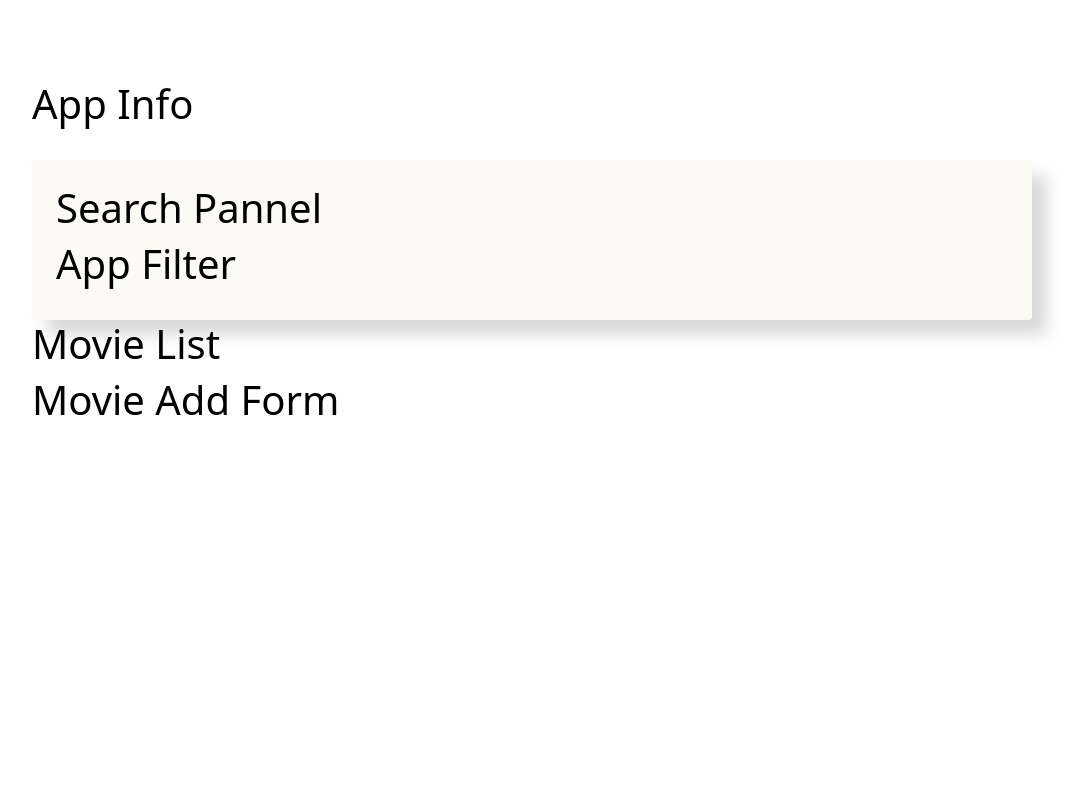
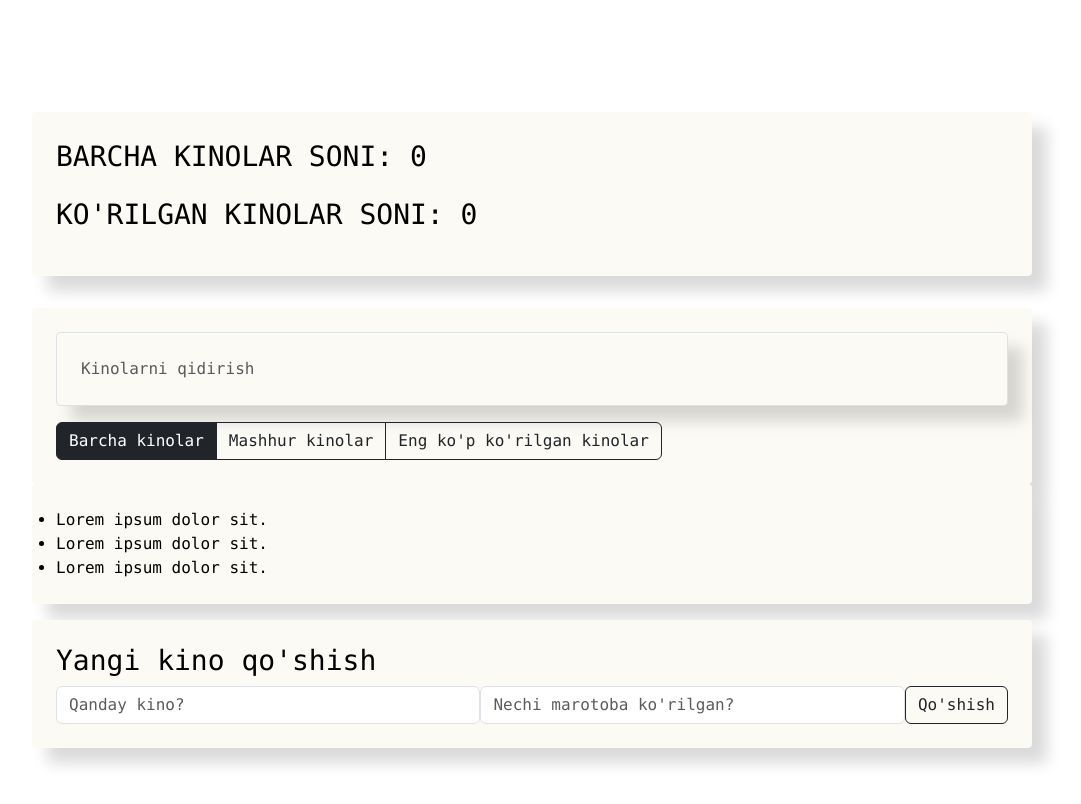
Before and after one commit to Kamol1dd1nbek/movie, a Vue app: page /#/ in a window 1280 px wide. Shown: the top 804 px of the page, without its empty margins (108-1189 px from the left). Built offline with nearby package versions, Linux system fonts and the light colour scheme.

Commit message:
Basic styles

```diff
--- a/src/components/app-filter/AppFilter.vue
+++ b/src/components/app-filter/AppFilter.vue
@@ -1,13 +1,17 @@
 <template>
-    <div>
-        <h1>App Filter</h1>
+    <div class="btn-group">
+        <button class="btn btn-dark">
+            Barcha kinolar
+        </button>
+        <button class="btn btn-outline-dark">
+            Mashhur kinolar
+        </button>
+        <button class="btn btn-outline-dark">
+            Eng ko'p ko'rilgan kinolar
+        </button>
     </div>
 </template>
 
-<script setup>
+<script setup></script>
 
-</script>
-
-<style lang="scss" scoped>
-
-</style>
+<style lang="scss" scoped></style>
--- a/src/components/app-info/AppInfo.vue
+++ b/src/components/app-info/AppInfo.vue
@@ -1,12 +1,18 @@
 <template>
-    <div>
-        <h1>App Info</h1>
-    </div>
+   <div class="app-info">
+      <p class="fs-3 text-uppercase">Barcha kinolar soni: 0</p>
+      <p class="fs-3 text-uppercase">Ko'rilgan kinolar soni: 0</p>
+   </div>
 </template>
 
-<script setup>
-</script>
+<script setup></script>
 
 <style lang="scss" scoped>
-
+.app-info {
+    margin-top: 2rem;
+    padding: 1.5rem;
+    background-color: #fcfaf5;
+    border-radius: 4px;
+    box-shadow: 15px 15px 15px rgba(0, 0, 0, 0.15);
+}
 </style>
--- a/src/components/app/App.vue
+++ b/src/components/app/App.vue
@@ -1,5 +1,5 @@
 <template>
-   <div class="app">
+   <div class="app font-monospace">
       <div class="content">
          <AppInfo></AppInfo>
          <div class="search-pannel">
--- /dev/null
+++ b/src/components/move-list-item/MovieListItem.vue
@@ -0,0 +1,9 @@
+<template>
+   <div>
+      <li>Lorem ipsum dolor sit.</li>
+   </div>
+</template>
+
+<script setup></script>
+
+<style lang="scss" scoped></style>
--- a/src/components/movie-add-form/MovieAddForm.vue
+++ b/src/components/movie-add-form/MovieAddForm.vue
@@ -1,13 +1,30 @@
 <template>
-    <div>
-        <h1>Movie Add Form</h1>
-    </div>
+   <div class="movie-add-form">
+      <h3>Yangi kino qo'shish</h3>
+      <form class="add-form d-flex">
+         <input
+            type="text"
+            class="form-control new-movie-label"
+            placeholder="Qanday kino?"
+         />
+         <input
+            type="text"
+            class="form-control new-movie-label"
+            placeholder="Nechi marotoba ko'rilgan?"
+         />
+         <button class="btn btn-outline-dark" type="submit">Qo'shish</button>
+      </form>
+   </div>
 </template>
 
-<script setup>
-
-</script>
+<script setup></script>
 
 <style lang="scss" scoped>
-
+.movie-add-form {
+   margin-bottom: 1rem;
+   padding: 1.5rem;
+   background-color: #fcfaf5;
+   border-radius: 4px;
+   box-shadow: 15px 15px 15px rgba(0, 0, 0, 0.15);
+}
 </style>
--- a/src/components/movie-list/MovieList.vue
+++ b/src/components/movie-list/MovieList.vue
@@ -1,13 +1,21 @@
 <template>
-    <div>
-        <h1>Movie List</h1>
-    </div>
+   <ul class="movie-list list-group">
+    <MovieListItem/>
+    <MovieListItem/>
+    <MovieListItem/>
+   </ul>
 </template>
 
 <script setup>
-
+import MovieListItem from "../move-list-item/MovieListItem.vue";
 </script>
 
 <style lang="scss" scoped>
-
+.movie-list {
+   margin-bottom: 1rem;
+   padding: 1.5rem;
+   background-color: #fcfaf5;
+   border-radius: 4px;
+   box-shadow: 15px 15px 15px rgba(0, 0, 0, 0.15);
+}
 </style>
--- a/src/components/search-pannel/SearchPannel.vue
+++ b/src/components/search-pannel/SearchPannel.vue
@@ -1,11 +1,21 @@
 <template>
-    <div>
-        <h1>Search Pannel</h1>
-    </div>
+   <div>
+      <input
+         type="text"
+         class="form-control search-input"
+         placeholder="Kinolarni qidirish"
+      />
+   </div>
 </template>
 
 <script setup></script>
 
 <style lang="scss" scoped>
-
+.search-input {
+   margin-bottom: 1rem;
+   padding: 1.5rem;
+   background-color: #fcfaf5;
+   border-radius: 4px;
+   box-shadow: 15px 15px 15px rgba(0, 0, 0, 0.15);
+}
 </style>
```
